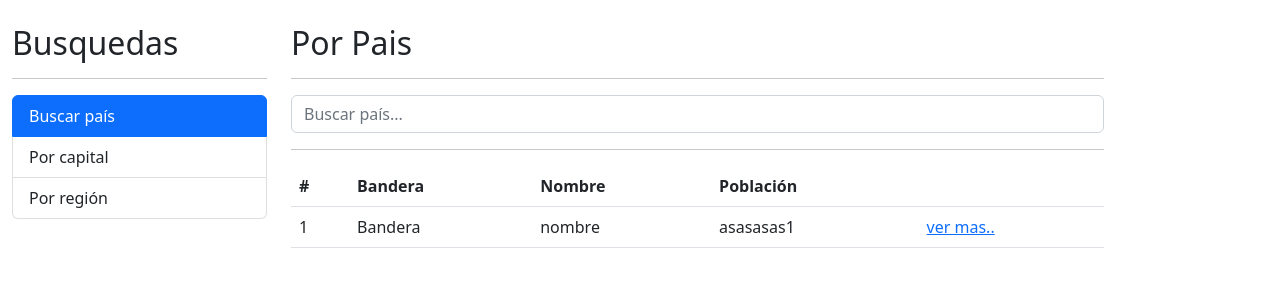
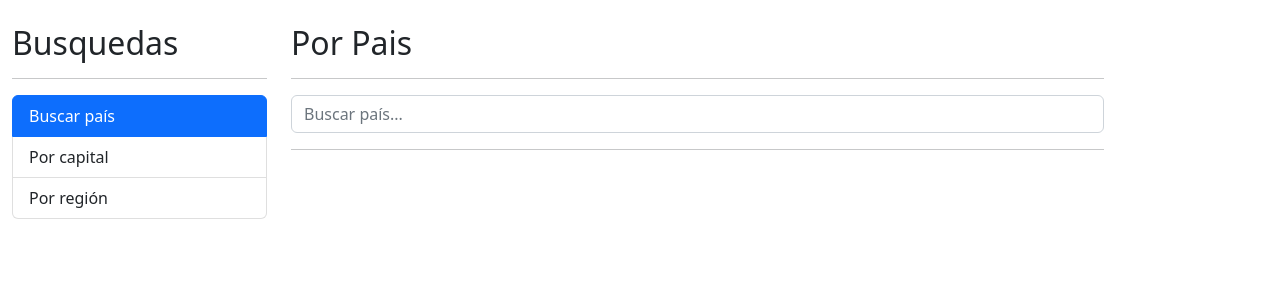
Before and after one commit to jeremyagnz/PaisesApp, an Angular app: page / in a window 1280 px wide. Shown: the top 300 px of the page. Built offline with nearby package versions, Linux system fonts and the light colour scheme.

Commit message:
Putting Data on component (#8)

```diff
--- a/src/app/pais/pages/por-pais/por-pais.component.html
+++ b/src/app/pais/pages/por-pais/por-pais.component.html
@@ -15,7 +15,7 @@
   No se encontró nada con el termino {{termino}}
 </div>
 
-<div *ngIf="!hayError" class="row">
+<div *ngIf="paises.length > 0" class="row">
   <div class="col">
 
     <table class="table table-hover">
@@ -30,12 +30,12 @@
       </thead>
 
       <tbody>
-        <tr>
-          <td>1</td>
-          <td>Bandera</td>
-          <td>nombre</td>
-          <td>asasasas1</td>
-          <td><a href=""> ver mas..</a> </td>
+        <tr *ngFor="let pais of paises; let i = index;">
+          <td>{{i+1}}</td>
+          <td> <img [src]="pais.flags.svg" alt="bander" class="small-flag"> </td>
+          <td>{{pais.name.common}}</td>
+          <td>{{pais.population | number}}</td>
+          <td><a  [routerLink]="['/pais',pais.area]"> ver mas..</a> </td>
         </tr>
       </tbody>
 
--- a/src/app/pais/pages/por-pais/por-pais.component.ts
+++ b/src/app/pais/pages/por-pais/por-pais.component.ts
@@ -1,4 +1,5 @@
 import { Component } from '@angular/core';
+import { Country } from '../../interfaces/pais.interface';
 import { PaisService } from '../../services/pais.service';
 
 @Component({
@@ -9,13 +10,21 @@ import { PaisService } from '../../services/pais.service';
 export class PorPaisComponent {
   termino: string = '';
   hayError: boolean = false;
+  paises:Country[] = [];
+
   constructor(private paisService: PaisService) {}
 
   buscar(){
     this.hayError = false;
     this.paisService.buscarPais(this.termino).subscribe({
-      next: (resp) => console.log(resp),
-      error: (err) => (this.hayError = true),
+      next: (paises) =>{
+        console.log(paises);
+        this.paises = paises;
+      } ,
+      error: (err) => {
+       this.hayError = true;
+       this.paises = [];
+      },
     });
   }
 
--- a/src/app/pais/pais.module.ts
+++ b/src/app/pais/pais.module.ts
@@ -6,6 +6,7 @@ import { PorCapitalComponent } from './pages/por-capital/por-capital.component';
 import { PorPaisComponent } from './pages/por-pais/por-pais.component';
 import { PorRegionComponent } from './pages/por-region/por-region.component';
 import { VerPaisComponent } from './pages/ver-pais/ver-pais.component';
+import { RouterModule } from '@angular/router';
 
 
 
@@ -19,7 +20,8 @@ import { VerPaisComponent } from './pages/ver-pais/ver-pais.component';
   ],
   imports: [
     CommonModule,
-    FormsModule
+    FormsModule,
+    RouterModule
   ],
   exports:[
     PorCapitalComponent,
--- a/src/app/pais/services/pais.service.ts
+++ b/src/app/pais/services/pais.service.ts
@@ -1,6 +1,7 @@
 import { HttpClient } from '@angular/common/http';
 import { Injectable } from '@angular/core';
 import { Observable } from 'rxjs';
+import { Country } from '../interfaces/pais.interface';
 
 @Injectable({
   providedIn: 'root'
@@ -11,10 +12,10 @@ export class PaisService {
 
   constructor(private http:HttpClient) { }
 
-  buscarPais(termino:string):Observable<any> {
+  buscarPais(termino:string):Observable<Country[]> {
 
     const url = `${this.apiUrl}/name/${termino}`
-    return this.http.get(url);
+    return this.http.get<Country[]>(url);
   }
 
 }
--- a/src/styles.css
+++ b/src/styles.css
@@ -1 +1,3 @@
-/* You can add global styles to this file, and also import other style files */
+.small-flag{
+  width: 50px;
+}
```
Also changed, not shown: src/app/pais/interfaces/pais.interface.ts (added, +107 -0 lines).
